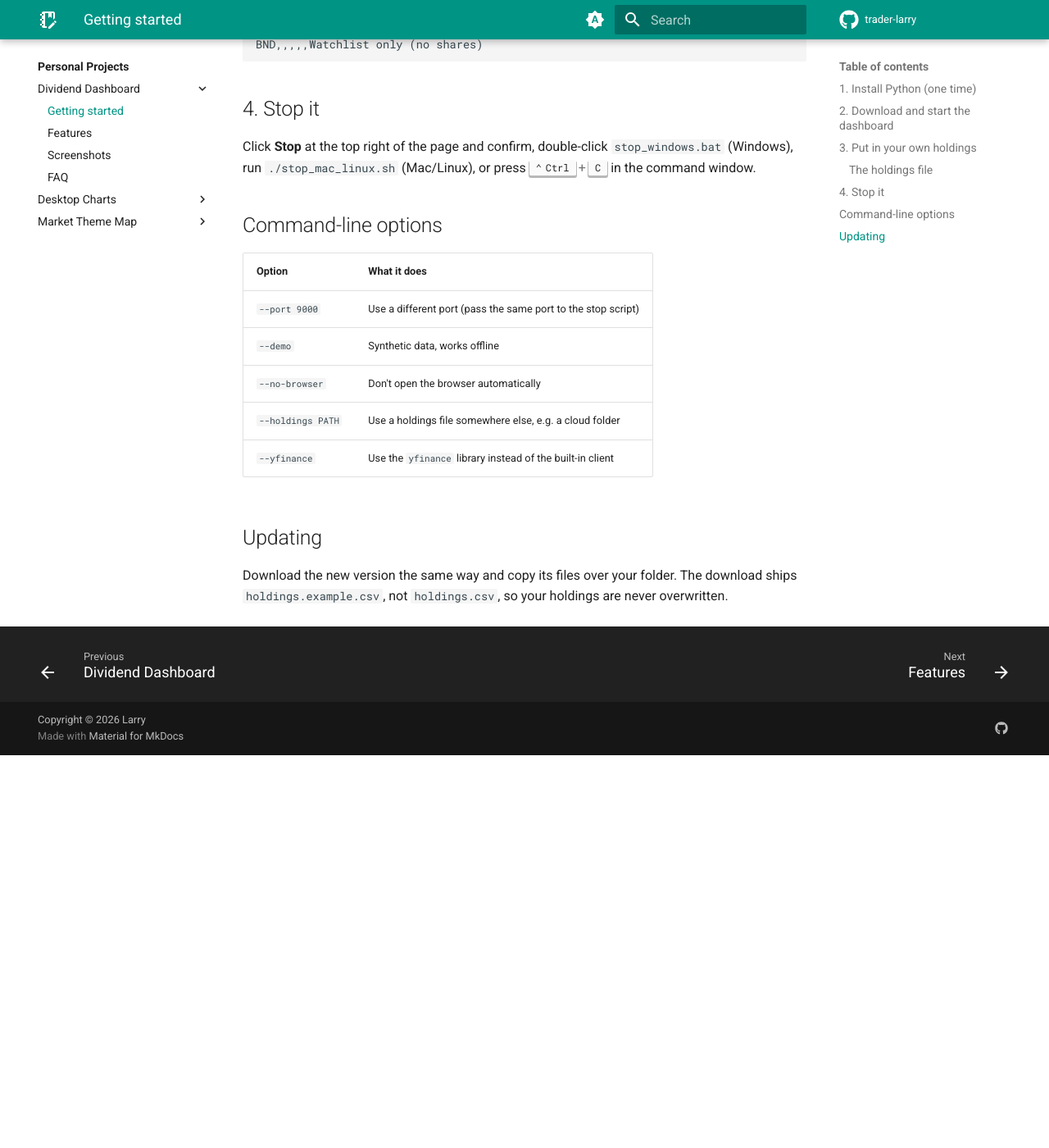
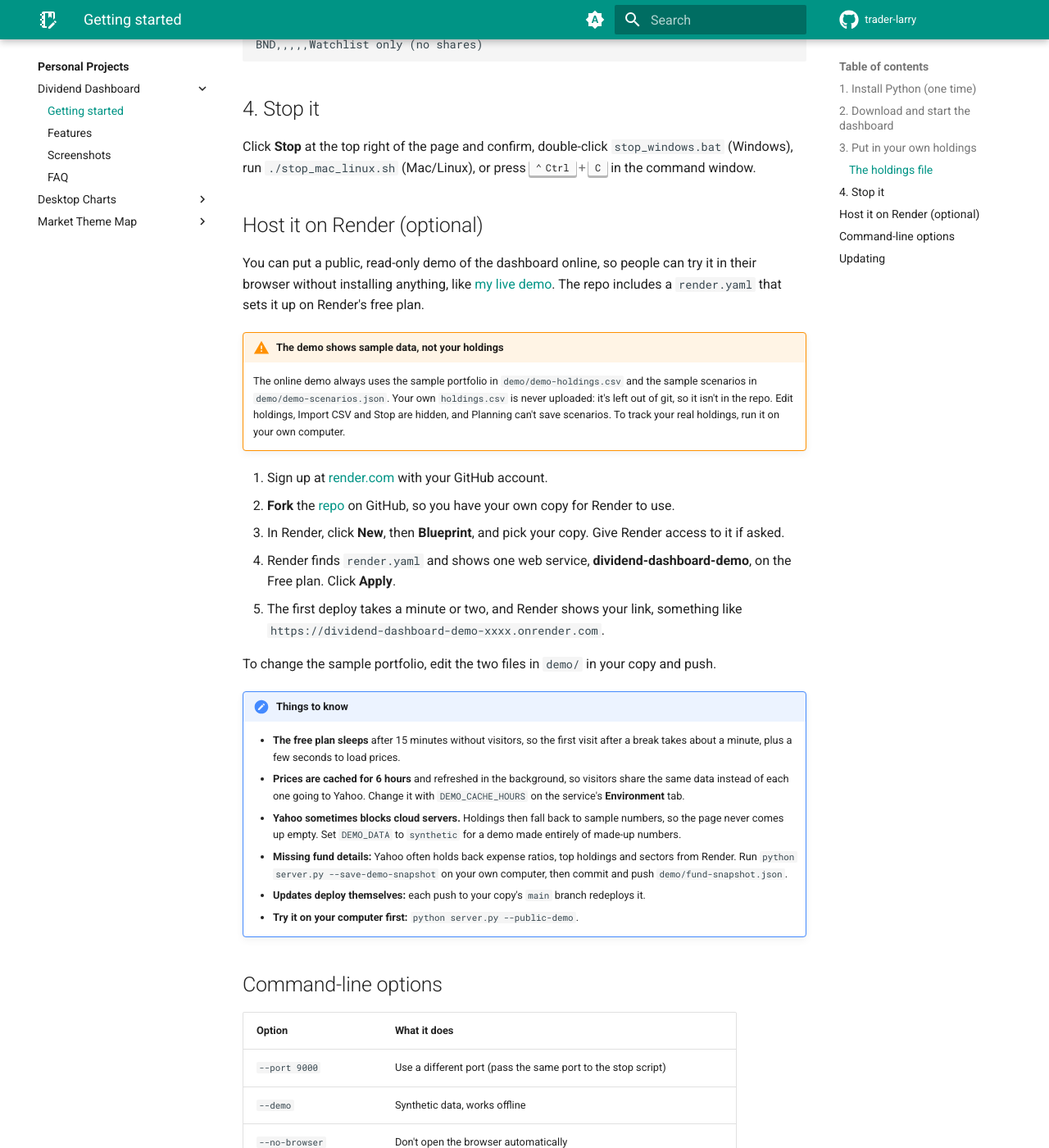
Before and after one commit to trader-larry/trader-larry.github.io, an MkDocs documentation site: the page built from docs/projects/dividend-dashboard/getting-started.md, in a window 1280 px wide and 1400 px high, scrolled down 2153 px. Shown: the whole window at 82% size. Built offline with MkDocs 1.6.1 and Material for MkDocs 9.7.7, drawn with Linux system fonts in a browser that asks for light colours; before the commit the page ends 3074 px from its top, so only the background shows below that; some of the changed text lies outside the part shown.

Commit message:
Dividend Dashboard: add Try it live link and Render hosting guide
Live demo button and disclaimer on the overview, Try it live on the home
and projects cards, a Host it on Render section in Getting started, new
command-line options, and FAQ and features updates. Makes clear the live
version uses a sample portfolio (demo data), not real holdings.

Co-Authored-By: Claude Opus 5.5 <noreply@anthropic.com>
Claude-Session: https://claude.ai/code/session_01VvQfTQD14NQ4pdAcJn1EHy

```diff
--- a/docs/projects/dividend-dashboard/getting-started.md
+++ b/docs/projects/dividend-dashboard/getting-started.md
@@ -109,6 +109,48 @@ Click **Stop** at the top right of the page and confirm, double-click
 `stop_windows.bat` (Windows), run `./stop_mac_linux.sh` (Mac/Linux), or press
 ++ctrl+c++ in the command window.
 
+## Host it on Render (optional)
+
+You can put a public, read-only demo of the dashboard online, so people can try
+it in their browser without installing anything, like
+[my live demo](https://dividend-dashboard-demo-979i.onrender.com/){ target=_blank rel=noopener }. The repo includes a
+`render.yaml` that sets it up on Render's free plan.
+
+!!! warning "The demo shows sample data, not your holdings"
+    The online demo always uses the sample portfolio in `demo/demo-holdings.csv`
+    and the sample scenarios in `demo/demo-scenarios.json`. Your own
+    `holdings.csv` is never uploaded: it's left out of git, so it isn't in the
+    repo. Edit holdings, Import CSV and Stop are hidden, and Planning can't save
+    scenarios. To track your real holdings, run it on your own computer.
+
+1. Sign up at [render.com](https://render.com){ target=_blank rel=noopener } with your GitHub account.
+2. **Fork** the [repo](https://github.com/trader-larry/dividend-dashboard){ target=_blank rel=noopener } on
+   GitHub, so you have your own copy for Render to use.
+3. In Render, click **New**, then **Blueprint**, and pick your copy. Give Render
+   access to it if asked.
+4. Render finds `render.yaml` and shows one web service,
+   **dividend-dashboard-demo**, on the Free plan. Click **Apply**.
+5. The first deploy takes a minute or two, and Render shows your link,
+   something like `https://dividend-dashboard-demo-xxxx.onrender.com`.
+
+To change the sample portfolio, edit the two files in `demo/` in your copy and push.
+
+!!! note "Things to know"
+    - **The free plan sleeps** after 15 minutes without visitors, so the first
+      visit after a break takes about a minute, plus a few seconds to load prices.
+    - **Prices are cached for 6 hours** and refreshed in the background, so
+      visitors share the same data instead of each one going to Yahoo. Change
+      it with `DEMO_CACHE_HOURS` on the service's **Environment** tab.
+    - **Yahoo sometimes blocks cloud servers.** Holdings then fall back to
+      sample numbers, so the page never comes up empty. Set `DEMO_DATA` to
+      `synthetic` for a demo made entirely of made-up numbers.
+    - **Missing fund details:** Yahoo often holds back expense ratios, top
+      holdings and sectors from Render. Run `python server.py --save-demo-snapshot`
+      on your own computer, then commit and push `demo/fund-snapshot.json`.
+    - **Updates deploy themselves:** each push to your copy's `main` branch
+      redeploys it.
+    - **Try it on your computer first:** `python server.py --public-demo`.
+
 ## Command-line options
 
 | Option | What it does |
@@ -118,6 +160,8 @@ Click **Stop** at the top right of the page and confirm, double-click
 | `--no-browser` | Don't open the browser automatically |
 | `--holdings PATH` | Use a holdings file somewhere else, e.g. a cloud folder |
 | `--yfinance` | Use the `yfinance` library instead of the built-in client |
+| `--public-demo` | Read-only demo with the sample portfolio in `demo/`, for hosting online |
+| `--save-demo-snapshot` | Save fund details for the demo portfolio to `demo/fund-snapshot.json` |
 
 ## Updating
 
```
Also changed, not shown: docs/index.md (+2 -1 lines), docs/projects/dividend-dashboard/faq.md (+23 -2 lines), docs/projects/dividend-dashboard/features.md (+12 -0 lines), docs/projects/dividend-dashboard/index.md (+13 -2 lines), docs/projects/index.md (+1 -0 lines).
